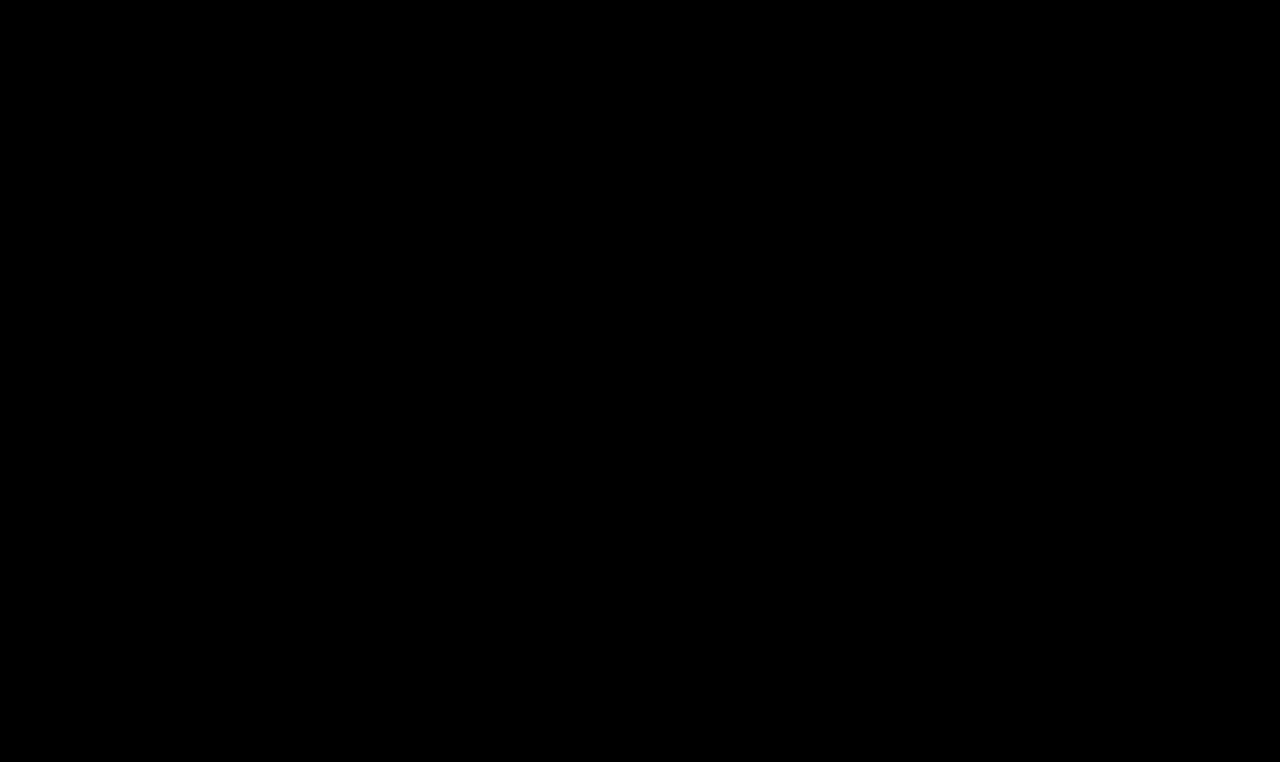
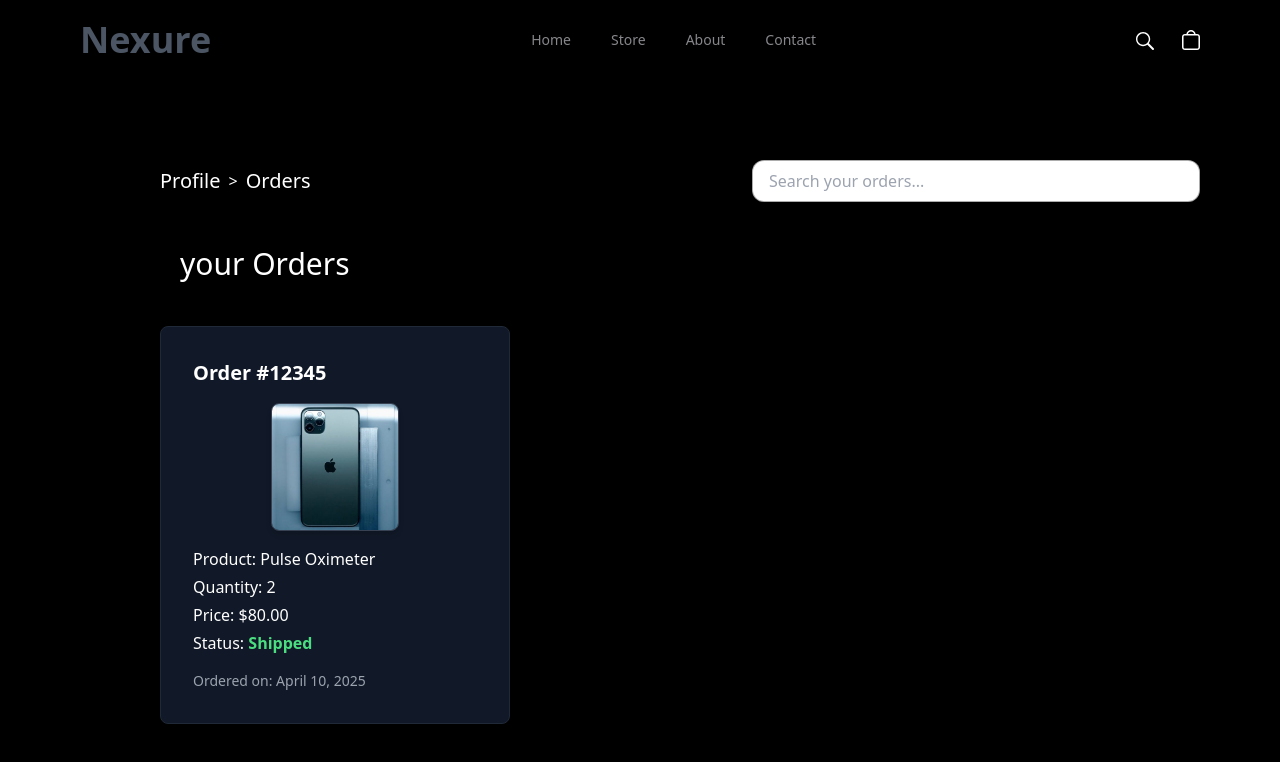
Before and after one commit to Gokulkdl/e-com, a React (Vite) app in the folder client/: page /orders in a window 1280 px wide. Before the commit this address had no page. Shown: the top 762 px of the page. Built offline with nearby package versions, Linux system fonts and the light colour scheme.

Commit message:
order page and confirmation

```diff
--- a/client/src/App.jsx
+++ b/client/src/App.jsx
@@ -3,12 +3,16 @@
 import { BrowserRouter as Router, Routes, Route } from 'react-router-dom';
 import Home from './pages/Home';
 import Signup from './pages/Signup';
+import OrderPage from './pages/OrderPage';
+import OrderConfirm from './pages/OrderConfirm';
 
 const App = () => {
   return (
       <Routes>
         <Route path="/home" element={<Home />} />
         <Route path="/signup" element={<Signup />} />
+        <Route path='/orders'element={<OrderPage/>}/>
+        <Route path='/Confirm' element={<OrderConfirm/>}/>
       </Routes>
   );
 };
--- /dev/null
+++ b/client/src/pages/OrderConfirm.jsx
@@ -0,0 +1,17 @@
+import React from 'react'
+
+const OrderConfirm = () => {
+  return (
+    <div>
+        <h1>Order Confirmation</h1>
+        <img
+      src="/assets/images/iphone.jpg"
+      alt="Pulse Oximeter"
+      className="w-32 h-32 object-cover rounded-lg shadow-md border border-gray-700"
+    />
+
+    </div>
+  )
+}
+
+export default OrderConfirm
--- /dev/null
+++ b/client/src/pages/OrderPage.jsx
@@ -0,0 +1,62 @@
+import React from 'react'
+import Navbar from '../componets/Navbar'
+import { Link } from 'react-router-dom'
+
+const OrderPage = () => {
+  return (
+    <>
+      <Navbar />
+      <div className="flex flex-col gap-6 p-20">
+        {/* Top Section: Breadcrumb + Search */}
+        <div className="flex flex-col md:flex-row md:items-center md:justify-between gap-4">
+          {/* Breadcrumb Navigation */}
+          <div className="flex items-center space-x-2">
+            <Link to="/account" className="hover:underline ml-20 text-xl">Profile</Link>
+            <span>&gt;</span>
+            <span className='text-xl '>Orders</span>
+          </div>
+
+          {/* Search Box */}
+          <div className="w-full max-w-md md:ml-auto">
+            <input
+              type="text"
+              placeholder="Search your orders..."
+              className="w-full px-4 py-2 border border-gray-300 rounded-xl focus:outline-none focus:ring-2 focus:ring-blue-500"
+            />
+          </div>
+
+        </div>
+        <div className='text-3xl ml-20 p-5'>your Orders</div>
+        <div className="bg-gray-900 shadow-2xl rounded-lg p-8 border border-gray-800 w-[350px] h-auto text-white ml-20">
+  <h2 className="text-xl font-semibold mb-4">Order #12345</h2>
+
+  {/* Image section */}
+  <div className="flex justify-center mb-4">
+    <img
+      src="/assets/images/iphone.jpg"
+      alt="Pulse Oximeter"
+      className="w-32 h-32 object-cover rounded-lg shadow-md border border-gray-700"
+    />
+  </div>
+
+  {/* Order details */}
+  <p className="mb-1">Product: Pulse Oximeter</p>
+  <p className="mb-1">Quantity: 2</p>
+  <p className="mb-1">Price: $80.00</p>
+  <p className="mb-1">
+    Status: <span className="text-green-400 font-semibold">Shipped</span>
+  </p>
+  <p className="mt-4 text-sm text-gray-400">Ordered on: April 10, 2025</p>
+</div>
+
+
+
+
+
+        {/* Other content can go here */}
+      </div>
+    </>
+  )
+}
+
+export default OrderPage
```
Also changed, not shown: client/public/assets/images/iphone.jpg (added), 1 other file (tests, documents, lock files or other folders).
